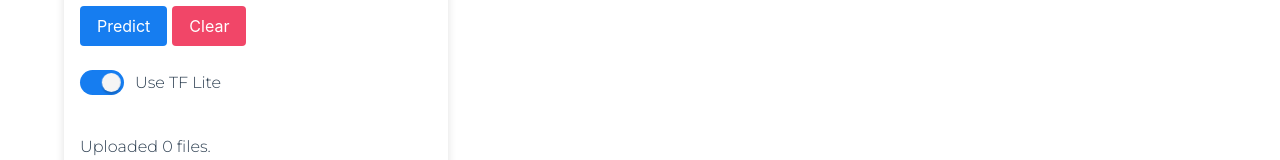
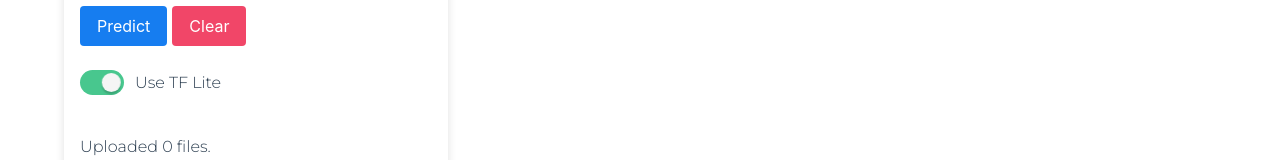
Before and after one commit to djvaroli/samsung_oct, a Vue app in the folder frontend/: page / in a window 1280 px wide. Shown: the part 385-545 px from the top of the page. Built offline with nearby package versions, Linux system fonts and the light colour scheme.

Commit message:
remove unneeded fields for report, store inference time and add switch to use tf-lite model

```diff
--- a/frontend/src/components/ImageUploadComponent.vue
+++ b/frontend/src/components/ImageUploadComponent.vue
@@ -39,8 +39,8 @@
     <br>
     <br>
     <b-field>
-      <b-switch :value="useTFLite"
-                type="is-info">
+      <b-switch v-model="useTFLite"
+                type="is-success">
         Use TF Lite
       </b-switch>
     </b-field>
@@ -73,7 +73,12 @@ export default {
       // loop over every file and dispatch request
       for (let i = 0; i < this.dropFiles.length; i++) {
         let formData = new FormData();
+        let model;
+        if (this.useTFLite === true) model = 'tf-lite'
+        else model = "ai-platform"
+
         formData.append('file', this.dropFiles[i]);
+        formData.append('model', model);
 
         // for display to user
         this.loading = true;
@@ -90,6 +95,8 @@ export default {
         )
         .then( (response) => {
           this.$emit("prediction", response.data);
+          console.log(response.data.inferenceTime);
+          console.log(model);
         })
         .catch( () => {
           this.$buefy.toast.open({
```
Also changed, not shown: 1 other file (tests, documents, lock files or other folders).
